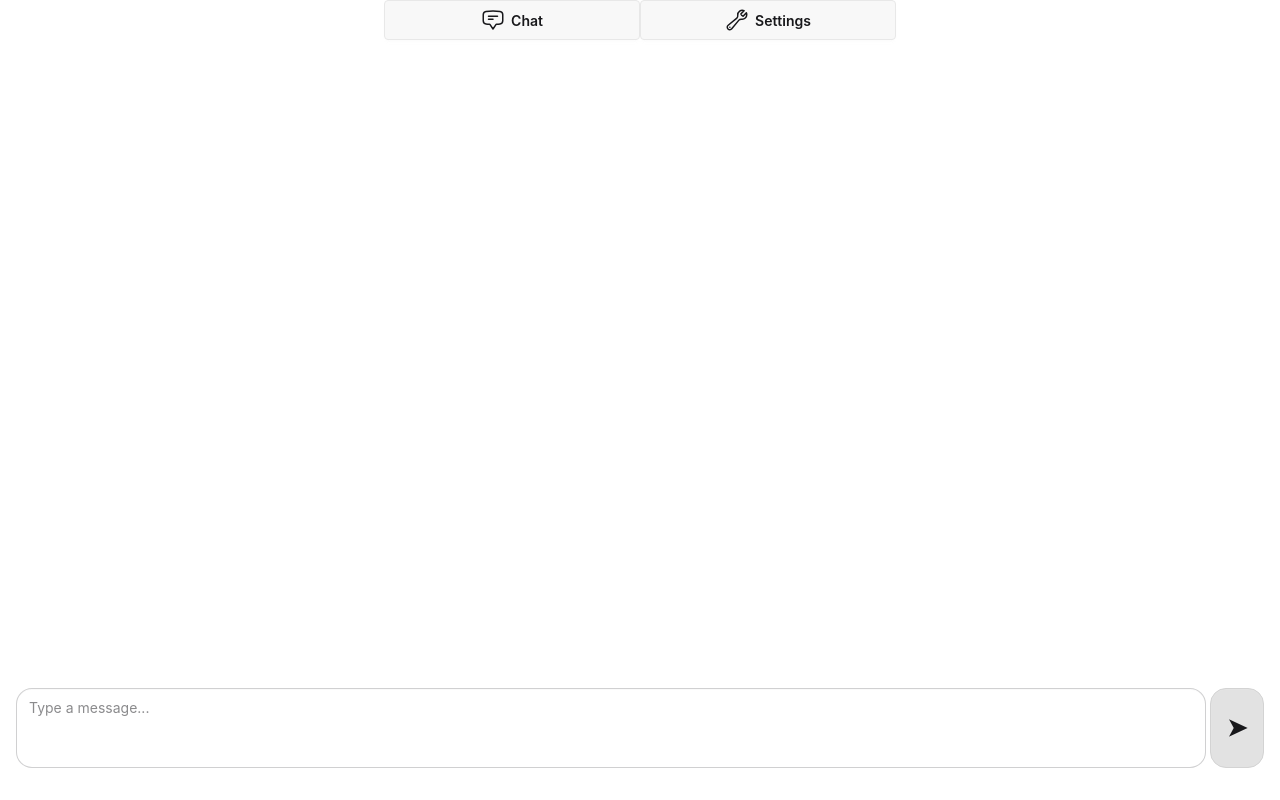
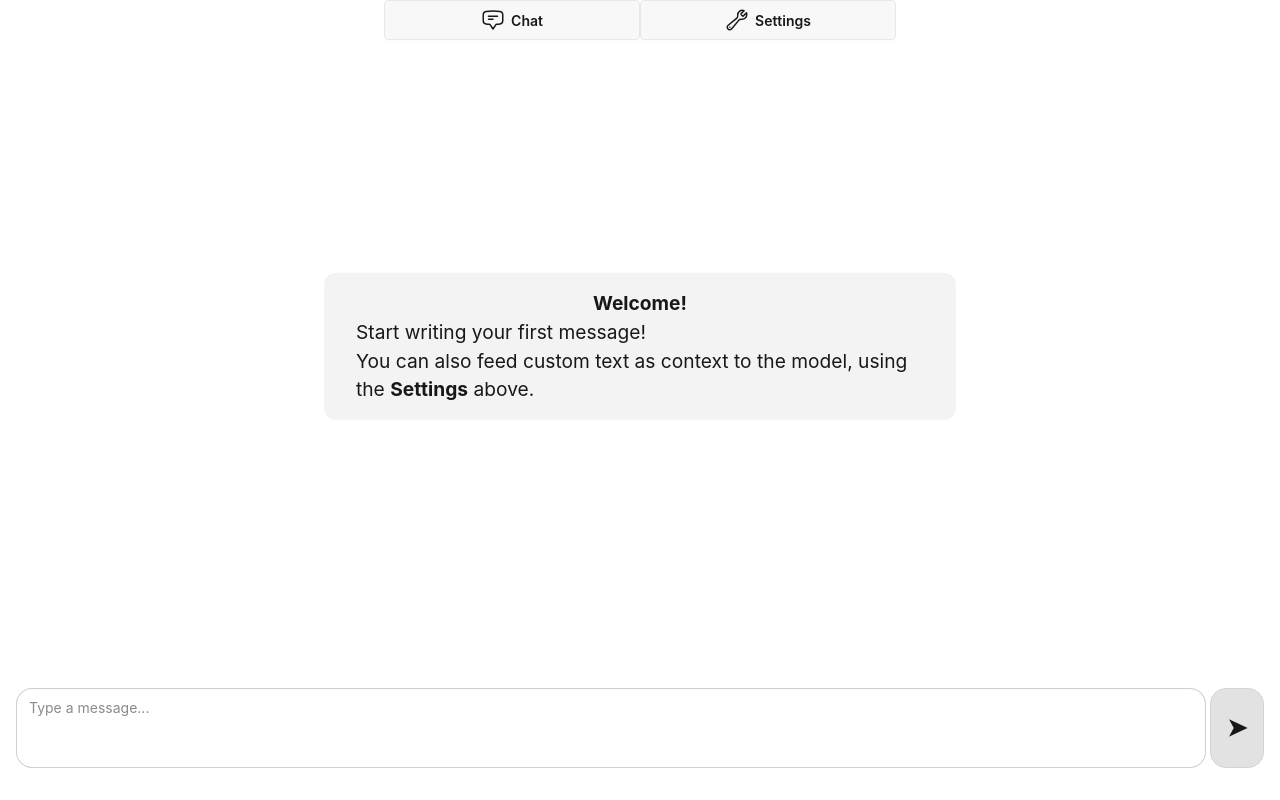
Before and after one commit to monajemi-arman/CheTauri, a React (Vite) app: page / in a window 1280 px wide. Built offline with nearby package versions, Linux system fonts and the light colour scheme.

Commit message:
add welcome box

```diff
--- a/src/components/Chatbox.css
+++ b/src/components/Chatbox.css
@@ -5,6 +5,17 @@
     overflow-y: auto;
     height: 100%;
     padding-bottom: 1em;
+}
+
+#welcome-box {
+    position: absolute;
+    top: 50%;
+    left: 50%;
+    transform: translate(-50%, -100%);
+    padding: 1rem 2rem;
+    background: #f3f3f3;
+    border-radius: 12px;
+    font-size: 1.2rem;
 }
 
 #messages {
--- a/src/components/Chatbox.tsx
+++ b/src/components/Chatbox.tsx
@@ -51,6 +51,13 @@ function Chatbox() {
     return (
         <div id="chat-container" className="m-2">
             <div id="messages">
+                {(outMessages[0] === "" && inMessages[0] === "") && (
+                    <div id="welcome-box">
+                        <h1><center><b>Welcome!</b></center></h1>
+                        <p>Start writing your first message!</p>
+                        <p>You can also feed custom text as context to the model, using the <b>Settings</b> above.</p>
+                    </div>
+                )}
                 {zip(outMessages, inMessages).map(([outMsg, inMsg], i) => (
                     <div key={i}>
                         {outMsg.length > 0 &&
```
